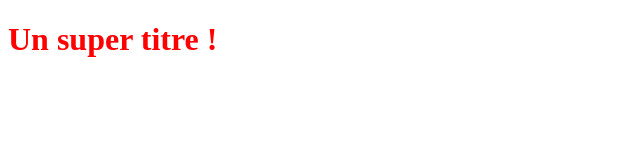
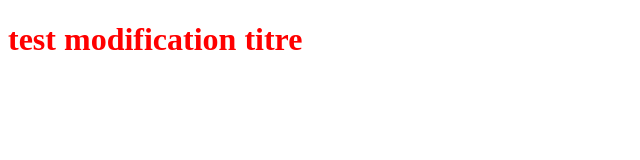
Before and after one commit to mathooouuu/OpenclassroomsProject, a plain HTML site: page index.html in a window 1280 px wide. Shown: the whole page, without its empty margins (0-640 px from the left). Drawn offline with Linux system fonts and the light colour scheme.

Commit message:
Modification du titre h1

```diff
--- a/index.html
+++ b/index.html
@@ -4,6 +4,6 @@
     <link rel="stylesheet" type="text/css" href="styles.css">
 </head>
 <body>
-    <h1>Un super titre !</h1>
+    <h1>test modification titre</h1>
 </body>
 </html>
```
